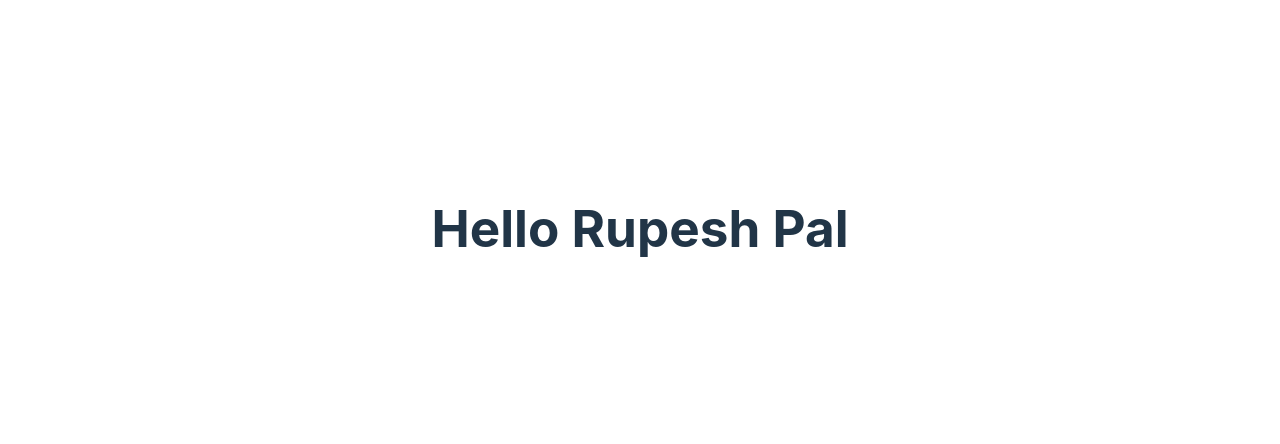
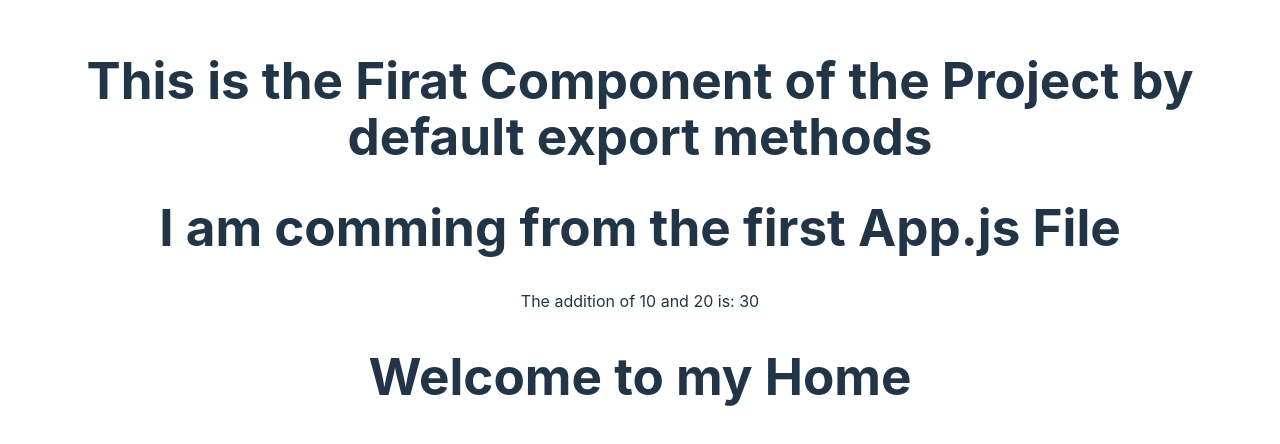
Before and after one commit to rupeshpal49gmail/react19-withVite, a React (Vite) app in the folder react19-withvite/: page / in a window 1280 px wide. Shown: the part 172-616 px from the top of the page. Built offline with nearby package versions, Linux system fonts and the light colour scheme.

Commit message:
Add component in detail

```diff
--- a/react19-withvite/src/App.jsx
+++ b/react19-withvite/src/App.jsx
@@ -1,11 +1,15 @@
 import { useState } from "react";
 import "./App.css";
+import FirstComponents, { AddNumber, Greetmsg } from "./Components/FirstComp";
 
 function Ok() {
   return (
-    <>
-      <h1>Hello Rupesh Pal</h1>
-    </>
+    <div>
+      <FirstComponents />
+      <h1>I am comming from the first App.js File</h1>
+      <AddNumber />
+      <Greetmsg />
+    </div>
   );
 }
 
--- /dev/null
+++ b/react19-withvite/src/Components/FirstComp.jsx
@@ -0,0 +1,33 @@
+// **** Default export method of the component  **** ///
+function FirstComponents() {
+  return (
+    <div>
+      <h1>
+        This is the Firat Component of the Project by default export methods
+      </h1>
+    </div>
+  );
+}
+
+export default FirstComponents;
+
+// *** Individual export methods  *** ///
+export function AddNumber() {
+  let a = 10;
+  let b = 20;
+  let c = a + b;
+  return (
+    <div>
+      <p>
+        The addition of {a} and {b} is: {c}
+      </p>
+    </div>
+  );
+}
+export function Greetmsg() {
+  return (
+    <div>
+      <h1>Welcome to my Home</h1>
+    </div>
+  );
+}
```
